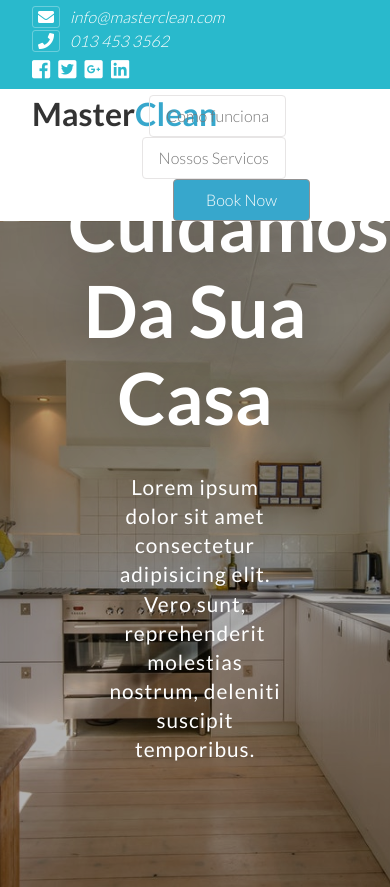
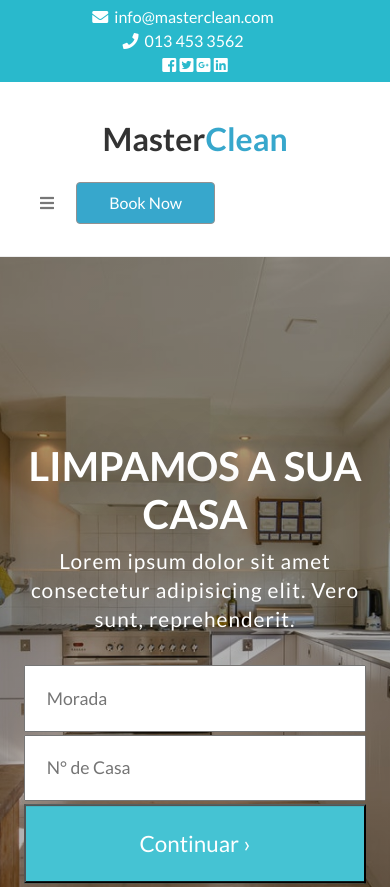
Before and after one commit to marcalramosweb/masterclean, a website: page index.html in a window 390 px wide. Shown: the top 887 px of the page. Drawn offline with nearby package versions, Linux system fonts and the light colour scheme.

Commit message:
master clean new update

```diff
--- a/index.html
+++ b/index.html
@@ -14,6 +14,8 @@
 
     <!-- font-awesome -->
     <link rel="stylesheet" href="https://use.fontawesome.com/releases/v5.3.1/css/all.css" integrity="sha384-mzrmE5qonljUremFsqc01SB46JvROS7bZs3IO2EmfFsd15uHvIt+Y8vEf7N7fWAU" crossorigin="anonymous">
+    <link href="https://unpkg.com/ionicons@4.4.6/dist/css/ionicons.min.css" rel="stylesheet">
+
     <script src="https://ajax.googleapis.com/ajax/libs/jquery/3.3.1/jquery.min.js"></script>
     <script src="js/main.js"></script>
     <!--stylesheet-->
@@ -21,10 +23,12 @@
 </head>
 <body>
 <div class="container--fluid">
+
     <div class="contactBox clearFix">
-        <div class="contactBox--contact--email clearFix">
+            <div class="contactBox--inner-wr">
                     <span class="contactBox--email"><i class="fas fa-envelope"></i>info@masterclean.com</span>
                     <span class="contactBox--contact-number"><i class="fas fa-phone"></i>013 453 3562</span>
+            </div>
             <div class="contactBox--socialMedia">
                 <span class="contactBox--facebook"><i class="fab fa-facebook-square"></i></span>
                 <span class="contactBox--twitter"><i class="fab fa-twitter-square"></i></span>
@@ -34,6 +38,7 @@
 
         </div>
     </div>
+
     <nav class="navigation clearFix">
         <div class="navigation--logo--wrapper">
             <a href="index.html" class="navigation--brand">
@@ -42,11 +47,13 @@
         </div>
 
         <div class="navigation--menu">
-            <ul>
+               <a href="#" class="navigation--link"><i class="fas fa-bars"></i></a>
+
+            <ul class="navigation--menu-list navigation--menu-list-hide">
                 <li class="navigation--item"><a href="#" class="navigation--link">Como funciona</a></li>
                 <li class="navigation--item"><a href="#" class="navigation--link">Nossos Servicos</a></li>
-                <li class="btns btn-book"><a href="Book-services.html" class="navigation--link-btn">Book Now</a></li>
             </ul>
+            <a class="btns btn-book" href="Book-services.html" class="navigation--link-btn">Book Now</a>
         </div>
     </nav>
 
@@ -54,10 +61,10 @@
     <section class="section">
         <div class="section--wrapper">
             <h1 class="section--title">
-                Cuidamos da sua casa
+                Limpamos a sua casa
             </h1>
             <p class="section--paragraph">
-                Lorem ipsum dolor sit amet consectetur adipisicing elit. Vero sunt, reprehenderit molestias nostrum, deleniti suscipit temporibus.
+                Lorem ipsum dolor sit amet consectetur adipisicing elit. Vero sunt, reprehenderit.
             </p>
 
             <form action="#" class="section--form_wrapper">
@@ -88,7 +95,7 @@
         <div class="container">
 
             <div class="sectionComoFuncionaWrapper--title--wrapper">
-                    <h3 class="sectionComoFuncionaWrapper--title">Como <span>funciona</span></h3>
+                    <h3 class="sectionComoFuncionaWrapper--title"><span>Como funciona</span></h3>
                     <p class="sectionComoFuncionaWrapper--paragrafo">
                         Lorem ipsum dolor sit amet consectetur adipisicing elit.
                     </p>
@@ -129,7 +136,7 @@
     <section class="sectionServicos clearFix">
         <div class="container">
             <div class="sectionServicos--title">
-                <h3>Alguns dos Nossos <span>Servicos</span></h3>
+                <h3><span>Alguns dos Nossos Servicos</span></h3>
             </div>
 
             <div class="sectionServicos--contentWrapper clearFix">
@@ -284,7 +291,7 @@
 
     <section class="sectionLatestNews">
         <div class="container">
-                <h3>Ultimas <span>Noticias</span></h3>
+                <h3><span>Blog</span></h3>
             <div class="row">
                 <div class="col-1-of-3">
                     <div class="sectionLatestNews--singlePostWrapper">
--- a/sass/components/_button.scss
+++ b/sass/components/_button.scss
@@ -2,8 +2,9 @@
     background-color: rgb(55, 167, 204);
     border-radius: 4px;
     border: 1px solid rgb(146, 145, 145);
-    padding: 0;
-    vertical-align: none;
+    padding: .5rem 2rem;
+    display: inline-block;
+    color: #fff !important;
 }
 
 .btns-book a.navigation--link{
--- a/sass/components/_comoFunciona.scss
+++ b/sass/components/_comoFunciona.scss
@@ -28,6 +28,7 @@
     &--paragrafo{
         font-size: 1.3rem !important;
         color: $color-lightBlack;
+        color: #777;
 
     }
 
@@ -36,9 +37,6 @@
         height: auto;
     }
 
-    &--process--wrapper{
-
-    }
 
     &--iconClass{
         font-size:8rem;
@@ -54,7 +52,7 @@
 
     & p{
         font-size: 1rem;
-        line-height: 1.3;
+        line-height: 1.5;
     }
 
 }
--- a/sass/components/_navigation.scss
+++ b/sass/components/_navigation.scss
@@ -8,51 +8,46 @@
     display: inline-block;
     background-color: $color-darkblue;
     color: $color-white;
-    padding: .3rem 0 .3rem 2rem;
+    padding: .3rem 2rem .3rem 2rem;
     position: relative;
 
-    &--contact--email{
-        width: 100%;
-        font-weight: 300 !important;
+    &--inner-wr span{
+        margin-right: 1.5rem;
+    }
+    &--inner-wr,
+    &--socialMedia{
+        width: 50%;
+        float: left;
     }
 
-<<<<<<< HEAD
-    &--email i{
-        display: block;
-        margin-right: 3px;
-=======
-    &--socialMedia{
-        display: inline-block;
-        margin-right:0px;
-        position: absolute;
-        top: 1px;
-        left: 1350px;
+    &--email i,
+    &--contact-number i{
+        margin-right: 6px;
     }
 
-    &--facebook,
-    &--twitter,
-    &--googlePlus,
-    &--linkdin{
-        display: inline-block;
-        font-size: 1.3rem;
-        margin-right: 5px;
-        cursor: pointer;
+    &--socialMedia{
+        text-align: center;
     }
 
-    &--email,
-    &--contact-number{
-        display: inline-block;
-        margin-right: 15px;
-        font-style: italic;
+}
 
-        i{
-            margin-right: 10px;
-            border: 1px solid rgba($color-white,.3);
-            padding: 2px 5px;;
-            border-radius: 3px;
 
+@media only screen and (max-width: 991px){
+    .contactBox{
+        &--inner-wr,
+        &--socialMedia{
+            width: 100%;
         }
->>>>>>> b418863820d9008f871b2b1051094126db7de5f3
+
+        &--inner-wr span{
+            display: block;
+            text-align: center;
+        }
+
+        &--socialMedia{
+            text-align: center;
+        }
+
     }
 }
 
@@ -88,6 +83,7 @@
         height: auto;
         float: left;
         padding: 0rem 5rem 0rem 2rem;
+        text-align: right;
     }
 
 
@@ -95,6 +91,7 @@
         list-style: none;
         text-align: right;
         margin: 0px;
+        display: inline-block;
     }
 
     &--menu ul li{
@@ -105,7 +102,7 @@
     &--link{
         text-decoration: none;
         color: $color-dark-gray;
-        display: block;
+        display: inline-block;
         padding: .5rem 1rem;
     }
 
@@ -131,4 +128,85 @@
         display: table;
         clear: both;
     }
+
+
+    &--item-mobile i{
+        font-size: 2rem;
+    }
 }
+
+@media only screen and (min-width:991px){
+    .navigation{
+        &--item-mobile{
+            display: none !important;
+        }
+    }
+}
+
+@media only screen and (max-width:991px){
+
+    .section--wrapper{
+        width: 100% !important;
+        padding: 0 1.5rem;
+        top: 55% !important;
+
+        h1{
+            font-size: 2.5rem;
+        }
+
+        p{
+            width: 100%;
+        }
+
+        .section--form_wrapper{
+            margin: 2rem 0 1.5rem 0;
+        }
+
+        .section--form{
+            display: inline-block;
+        }
+
+        .section--input--address,
+        .section--input--houseNumber{
+            width: 100%;
+            margin-bottom: 3px;
+        }
+
+        .btns-form{
+            width: 100%;
+        }
+    }
+
+
+    .navigation--menu .navigation--item{
+        display: none;
+    }
+
+
+    .navigation--item{
+        position: absolute;
+        top: 50px;
+        display: block;
+        z-index: 50;
+    }
+
+    .navigation{
+        &--logo--wrapper{
+            width: 100%;
+            margin-bottom: 1rem;
+            text-align: center;
+        }
+
+
+
+        &--menu{
+            width: 100%;
+            padding: 0 1.5rem;
+            text-align: left;
+        }
+
+        &--item-mobile{
+            float: left;
+        }
+    }
+}
--- a/sass/layout/_topSection.scss
+++ b/sass/layout/_topSection.scss
@@ -23,10 +23,9 @@
 
 
     &--title{
-        font-size: 4.5rem;
-        text-transform: capitalize;
+        font-size: 3.5rem;
+        text-transform: uppercase;
         font-weight: 700;
-        margin-bottom: 2rem;
         text-shadow: 1px 1px 55px rgba(0,0,0,.47);
         animation: moveInLeft 2.5s ease-out;
     }
@@ -79,6 +78,7 @@
 }
 
 
+
 form{
     display: block;
 }
```
Also changed, not shown: css/style.css. Lines whose indentation alone changed are shown as unchanged.
